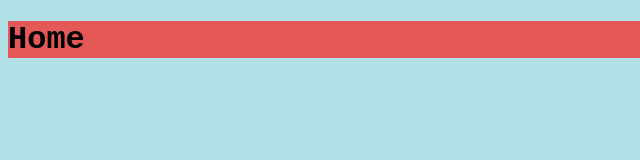
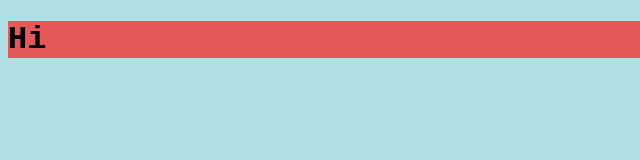
Before and after one commit to RapidRocketRick/RapidRocketRick.github.iololol, a plain HTML site: page index.html in a window 1280 px wide. Shown: the full height of the page, 0-640 px from the left. Drawn offline with Linux system fonts and the light colour scheme.

Commit message:
Update index.html

```diff
--- a/index.html
+++ b/index.html
@@ -1,5 +1,5 @@
 <!DOCTYPE html>
 <html>
-<h1 style="font-family:'Courier New', Courier, monospace; background-color: rgb(229, 88, 88)"> Home </h1>
+<h1 style="font-family:'Courier New', Courier, monospace; background-color: rgb(229, 88, 88)"> Hi </h1>
   <body style="background-color: powderblue;"></body>
 </html>
```
